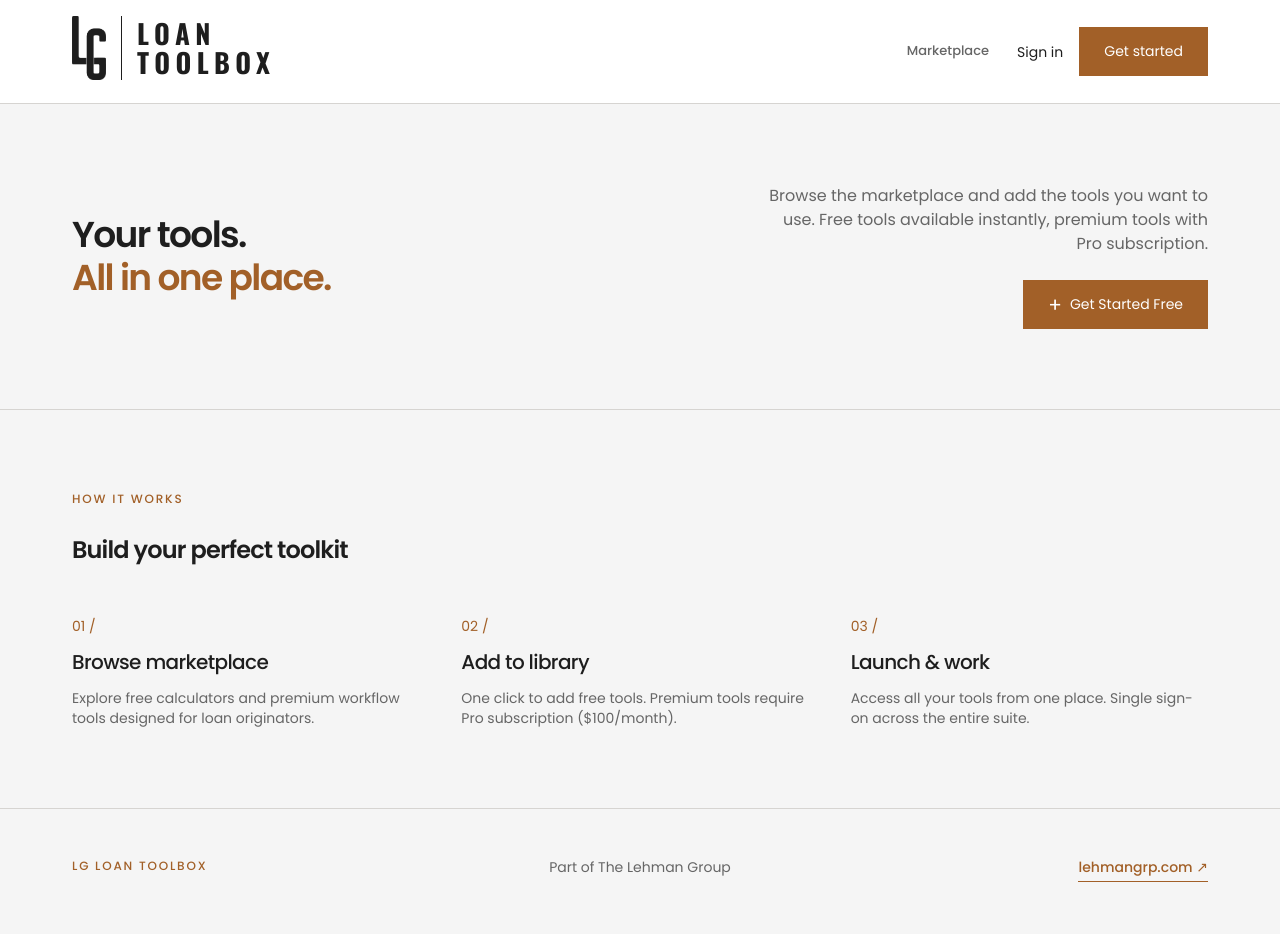
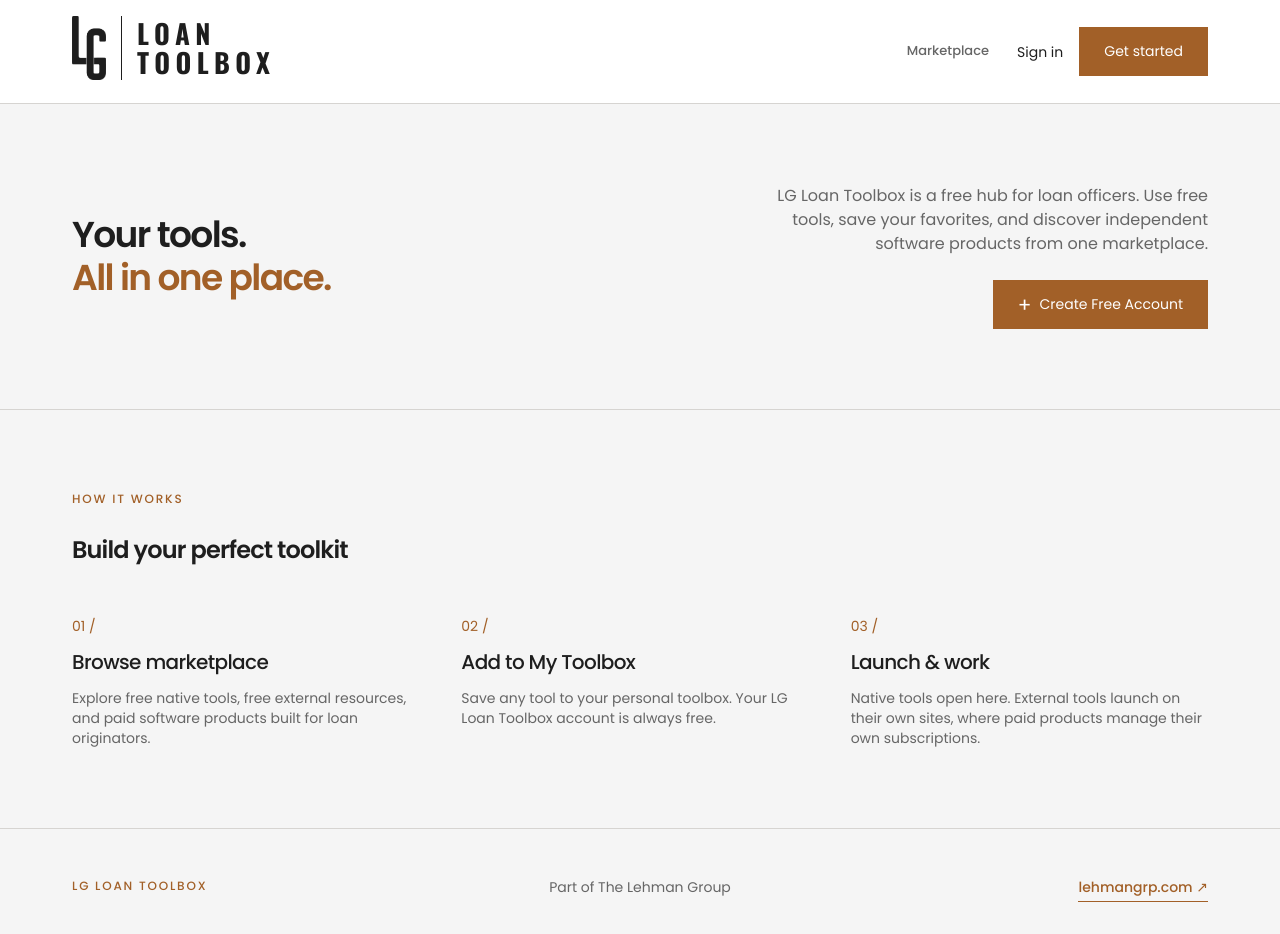
Before and after one commit to lehmandp/lg-toolbox, a Next.js app: page / in a window 1280 px wide. Shown: the top 934 px of the page. Built offline with nearby package versions, Linux system fonts and the light colour scheme; no server answers.

Commit message:
Adopt free hub and independent paid product model

```diff
--- a/app/page.tsx
+++ b/app/page.tsx
@@ -6,9 +6,8 @@
     <div className="min-h-screen">
       <Header />
 
-      {/* Hero Section */}
-      <div className="max-w-[1200px] mx-auto px-8 py-20">
-        <div className="grid grid-cols-2 gap-12 items-center">
+      <div className="mx-auto max-w-[1200px] px-8 py-20">
+        <div className="grid grid-cols-2 items-center gap-12">
           <div>
             <h1 className="mb-0">
               Your tools.<br />
@@ -16,12 +15,13 @@
             </h1>
           </div>
           <div className="flex flex-col items-end gap-6">
-            <p className="text-muted-foreground text-right max-w-md">
-              Browse the marketplace and add the tools you want to use. Free tools available instantly, premium tools with Pro subscription.
+            <p className="max-w-md text-right text-muted-foreground">
+              LG Loan Toolbox is a free hub for loan officers. Use free tools, save your favorites,
+              and discover independent software products from one marketplace.
             </p>
             <Link href="/signup" className="btn-primary">
               <span className="text-xl">+</span>
-              Get Started Free
+              Create Free Account
             </Link>
           </div>
         </div>
@@ -29,30 +29,29 @@
 
       <div className="hairline" />
 
-      {/* Features */}
-      <div className="max-w-[1200px] mx-auto px-8 py-20">
+      <div className="mx-auto max-w-[1200px] px-8 py-20">
         <div className="eyebrow mb-6">HOW IT WORKS</div>
         <h2 className="mb-12">Build your perfect toolkit</h2>
         <div className="grid grid-cols-3 gap-8">
           <div className="space-y-3">
-            <div className="text-primary text-sm">01 /</div>
+            <div className="text-sm text-primary">01 /</div>
             <h3 className="text-xl font-medium">Browse marketplace</h3>
-            <p className="text-muted-foreground text-sm">
-              Explore free calculators and premium workflow tools designed for loan originators.
+            <p className="text-sm text-muted-foreground">
+              Explore free native tools, free external resources, and paid software products built for loan originators.
             </p>
           </div>
           <div className="space-y-3">
-            <div className="text-primary text-sm">02 /</div>
-            <h3 className="text-xl font-medium">Add to library</h3>
-            <p className="text-muted-foreground text-sm">
-              One click to add free tools. Premium tools require Pro subscription ($100/month).
+            <div className="text-sm text-primary">02 /</div>
+            <h3 className="text-xl font-medium">Add to My Toolbox</h3>
+            <p className="text-sm text-muted-foreground">
+              Save any tool to your personal toolbox. Your LG Loan Toolbox account is always free.
             </p>
           </div>
           <div className="space-y-3">
-            <div className="text-primary text-sm">03 /</div>
+            <div className="text-sm text-primary">03 /</div>
             <h3 className="text-xl font-medium">Launch & work</h3>
-            <p className="text-muted-foreground text-sm">
-              Access all your tools from one place. Single sign-on across the entire suite.
+            <p className="text-sm text-muted-foreground">
+              Native tools open here. External tools launch on their own sites, where paid products manage their own subscriptions.
             </p>
           </div>
         </div>
@@ -60,13 +59,12 @@
 
       <div className="hairline" />
 
-      {/* Footer */}
-      <footer className="max-w-[1200px] mx-auto px-8 py-12">
+      <footer className="mx-auto max-w-[1200px] px-8 py-12">
         <div className="grid grid-cols-3 gap-8 text-sm">
           <div className="eyebrow">LG LOAN TOOLBOX</div>
           <div className="text-center text-muted-foreground">Part of The Lehman Group</div>
           <div className="text-right">
-            <a href="https://lehmangrp.com" target="_blank" rel="noopener noreferrer" className="text-primary font-medium border-b border-primary pb-1">
+            <a href="https://lehmangrp.com" target="_blank" rel="noopener noreferrer" className="border-b border-primary pb-1 font-medium text-primary">
               lehmangrp.com ↗
             </a>
           </div>
```
